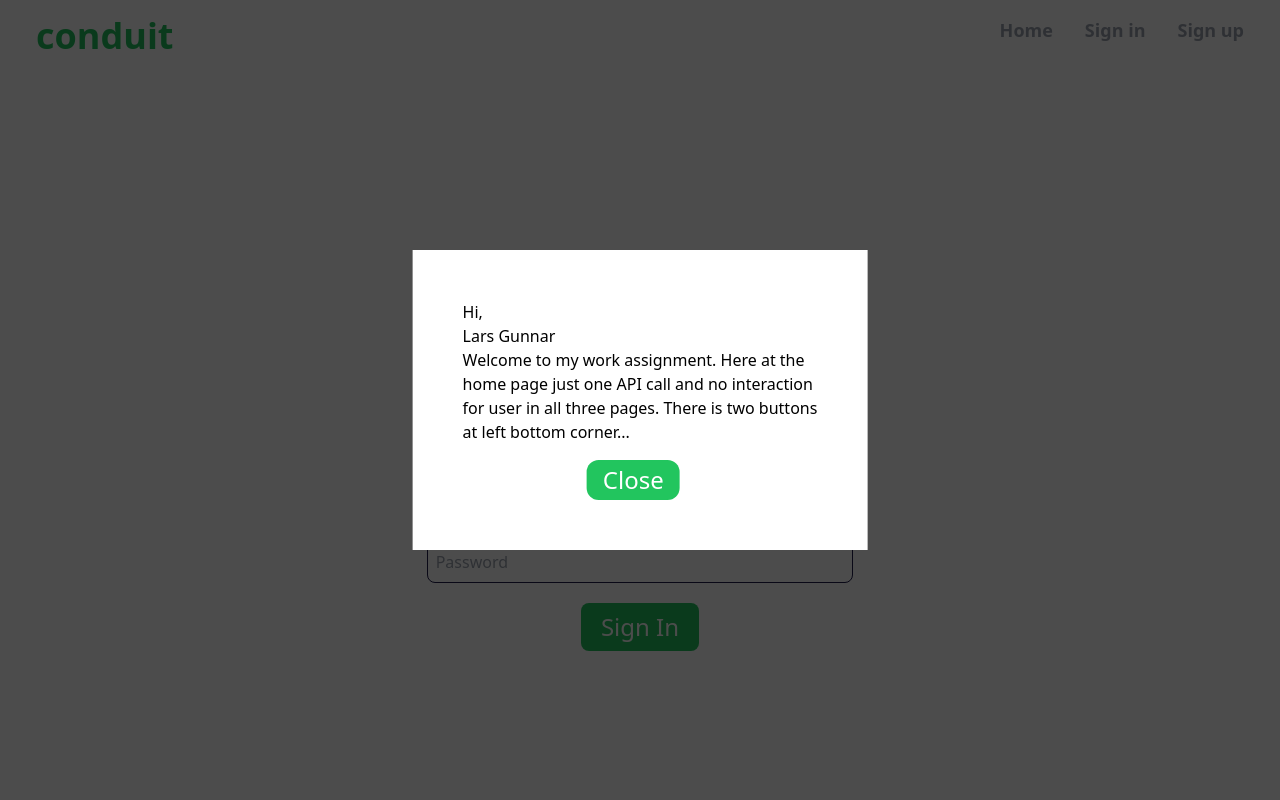
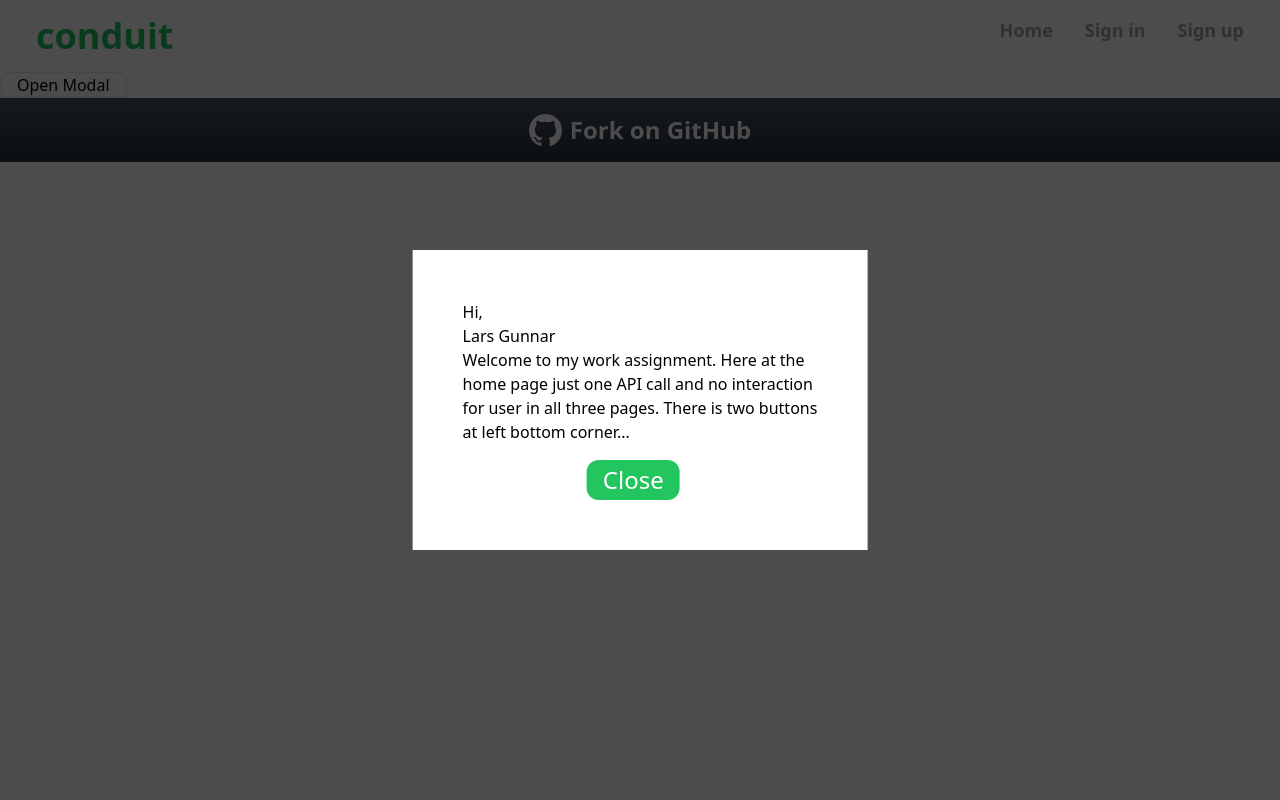
Before and after one commit to As-Tomas/1-Starting-our-React-Adventure, a React (Vite) app in the folder realwold.how first project/: page /signup in a window 1280 px wide. Shown: the top 800 px of the page. Built offline with nearby package versions, Linux system fonts and the light colour scheme.

Commit message:
bugFix base and routes has to have same route

```diff
--- a/realwold.how first project/src/App.jsx
+++ b/realwold.how first project/src/App.jsx
@@ -18,9 +18,9 @@ function App() {
       <NavBar />
       <div>
         <Routes>
-          <Route path="/" element={<ContentList />} />
-          <Route path="/signin" element={<SignIn />} />
-          <Route path="/signup" element={<SignUp />} />
+          <Route path="/1-Starting-our-React-Adventure/" element={<ContentList />} />
+          <Route path="/1-Starting-our-React-Adventure/signin" element={<SignIn />} />
+          <Route path="/1-Starting-our-React-Adventure/signup" element={<SignUp />} />
         </Routes>
         <button className="border rounded-lg px-4" onClick={() => setIsOpen(true)}>Open Modal</button>
         <Footer />
--- a/realwold.how first project/src/components/NavBar/NavBar.jsx
+++ b/realwold.how first project/src/components/NavBar/NavBar.jsx
@@ -8,11 +8,11 @@ export default function NavBar() {
         <div>
           <ul className="flex flex-row gap-8 text-gray-400 text-lg ">
             <li className="hover:text-gray-900 cursor-pointer">
-              <Link to="/">Home</Link> </li>
+              <CustomLink to="/1-Starting-our-React-Adventure/">Home</CustomLink> </li>
             <li className="hover:text-gray-900 cursor-pointer" >
-              <CustomLink to="/signin">Sign in</CustomLink> </li>
+              <CustomLink to="/1-Starting-our-React-Adventure/signin">Sign in</CustomLink> </li>
             <li className="hover:text-gray-900 cursor-pointer" >
-              <CustomLink to="/signup">Sign up</CustomLink> </li>
+              <CustomLink to="/1-Starting-our-React-Adventure/signup">Sign up</CustomLink> </li>
           </ul>
         </div>
       </div>
--- a/realwold.how first project/vite.config.js
+++ b/realwold.how first project/vite.config.js
@@ -3,6 +3,6 @@ import react from '@vitejs/plugin-react'
 
 // https://vitejs.dev/config/
 export default defineConfig({
-  base: "1-Starting-our-React-Adventure",
+  base: "/1-Starting-our-React-Adventure",
   plugins: [react()],
 })
```
